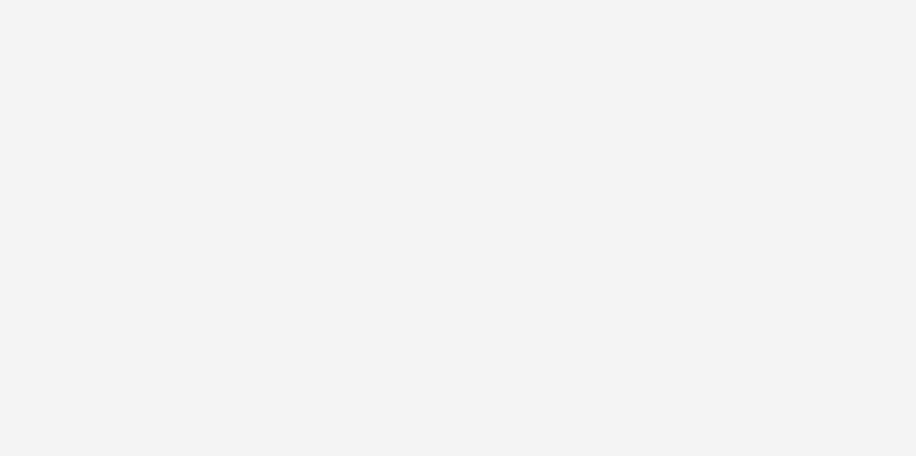
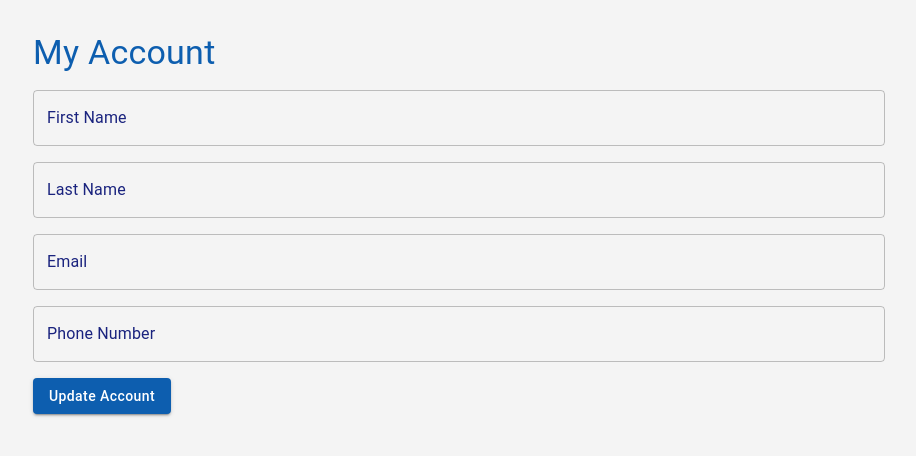
Before and after one commit to bladeprodigy/greek-freak-frontend, a React (Vite) app: page /my-account in a window 1280 px wide. Before the commit this address had no page. Shown: the top 456 px of the page, without its empty margins (181-1097 px from the left). Built offline with nearby package versions, Linux system fonts and the light colour scheme; no server answers; sample sign-in values are in the browser's storage; the HTML template or start-up script is replaced by a standard one; a web font is replaced by a local one.

Commit message:
maybe better?

```diff
--- a/src/App.tsx
+++ b/src/App.tsx
@@ -5,6 +5,7 @@ import MainPage from './pages/MainPage';
 import MyReservations from './pages/MyReservations';
 import PrivateRoute from './components/PrivateRoute';
 import RegisterAndLogin from './pages/RegisterAndLogin';
+import MyAccount from "./pages/MyAccount.tsx";
 
 const App = () => {
     return (
@@ -17,6 +18,11 @@ const App = () => {
                             <MyReservations />
                         </PrivateRoute>
                     } />
+                    <Route path="/my-account" element={
+                        <PrivateRoute>
+                            <MyAccount />
+                        </PrivateRoute>
+                    } />
                     <Route path="/login" element={<RegisterAndLogin />} />
                     <Route path="/" element={<MainPage />} />
                 </Routes>
--- /dev/null
+++ b/src/pages/MyAccount.tsx
@@ -0,0 +1,77 @@
+import React, {useEffect, useState} from 'react';
+import {Button, Container, TextField, Typography} from '@mui/material';
+
+interface AccountFields {
+    firstName: string;
+    lastName: string;
+    email: string;
+    phoneNumber: string;
+}
+
+const MyAccount = (): React.ReactElement => {
+    const [accountFields, setAccountFields] = useState<AccountFields>({
+        firstName: '',
+        lastName: '',
+        email: '',
+        phoneNumber: '',
+    });
+
+    useEffect(() => {
+        const token = localStorage.getItem('jwtToken');
+        if (!token) {
+            console.error('No token found.');
+            return;
+        }
+
+        fetch('https://greek-freak-restaurant.azurewebsites.net/my-account', {
+            headers: {
+                'Authorization': `Bearer ${token}`
+            }
+        })
+            .then(response => response.json())
+            .then(data => setAccountFields(data));
+    }, []);
+
+    const handleAccountChange = (event: React.ChangeEvent<HTMLInputElement>) => {
+        setAccountFields({ ...accountFields, [event.target.name]: event.target.value });
+    };
+
+    const updateAccount = async () => {
+        const token = localStorage.getItem('jwtToken');
+        if (!token) {
+            console.error('No token found.');
+            return;
+        }
+
+        await fetch('https://greek-freak-restaurant.azurewebsites.net/my-account/update', {
+            method: 'POST',
+            headers: {
+                'Content-Type': 'application/json',
+                'Authorization': `Bearer ${token}`
+            },
+            body: JSON.stringify(accountFields),
+        });
+
+        // Fetch account details again to update the form
+        fetch('https://greek-freak-restaurant.azurewebsites.net/my-account', {
+            headers: {
+                'Authorization': `Bearer ${token}`
+            }
+        })
+            .then(response => response.json())
+            .then(data => setAccountFields(data));
+    };
+
+    return (
+        <Container maxWidth="md" sx={{ mt: 4, mb: 4 }}>
+            <Typography variant="h4" sx={{ mb: 2 }}>My Account</Typography>
+            <TextField label="First Name" variant="outlined" fullWidth name="firstName" value={accountFields.firstName} onChange={handleAccountChange} sx={{ mb: 2 }} />
+            <TextField label="Last Name" variant="outlined" fullWidth name="lastName" value={accountFields.lastName} onChange={handleAccountChange} sx={{ mb: 2 }} />
+            <TextField label="Email" variant="outlined" fullWidth name="email" value={accountFields.email} onChange={handleAccountChange} sx={{ mb: 2 }} />
+            <TextField label="Phone Number" variant="outlined" fullWidth name="phoneNumber" value={accountFields.phoneNumber} onChange={handleAccountChange} sx={{ mb: 2 }} />
+            <Button variant="contained" color="primary" onClick={updateAccount}>Update Account</Button>
+        </Container>
+    );
+};
+
+export default MyAccount;
--- a/src/pages/MyReservations.tsx
+++ b/src/pages/MyReservations.tsx
@@ -44,9 +44,18 @@ const MyReservations = (): React.ReactElement => {
     }, []);
 
     const fetchAvailableSittings = async (reservationTime: string, numberOfGuests: number) => {
+        const token = localStorage.getItem('jwtToken');
+        if (!token) {
+            console.error('No token found.');
+            return;
+        }
+
         const response = await fetch('https://greek-freak-restaurant.azurewebsites.net/sittings/available', {
             method: 'POST',
-            headers: { 'Content-Type': 'application/json' },
+            headers: {
+                'Content-Type': 'application/json',
+                'Authorization': `Bearer ${token}`
+            },
             body: JSON.stringify({ reservationTime, numberOfGuests }),
         });
 
```
